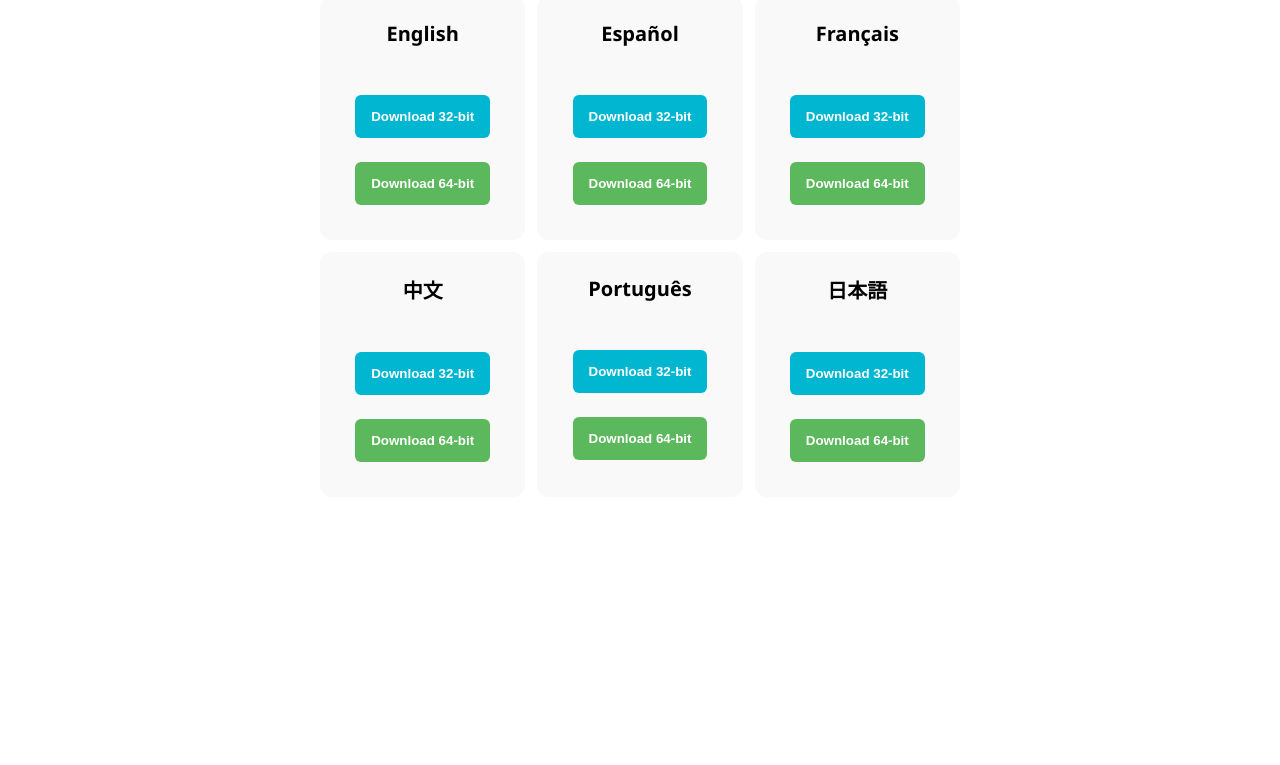
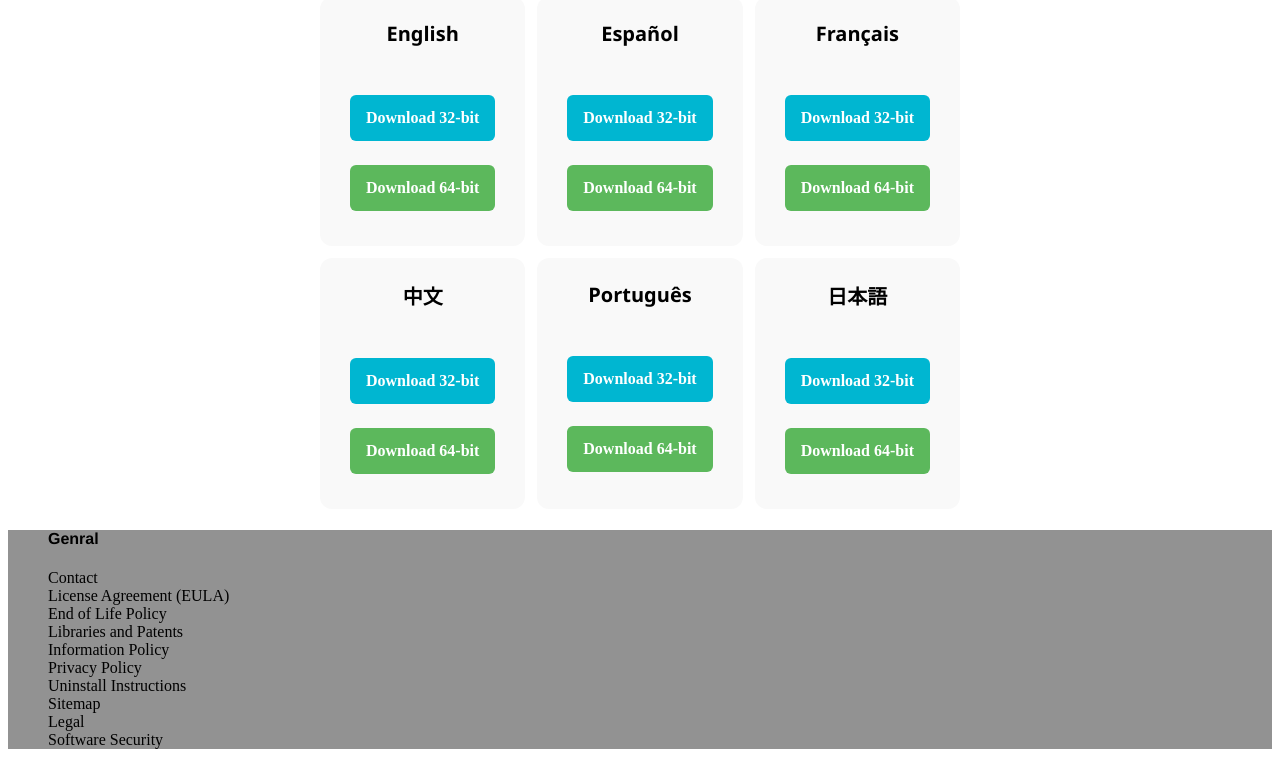
Before and after one commit to DevloperPratikjadhav/UltraEdit-Clone, a plain HTML site: page index.html in a window 1280 px wide. Shown: the part 1094-1859 px from the top of the page. Before the commit the page ends 1599 px from the top, so only its background shows below. Drawn offline with Linux system fonts and the light colour scheme.

Commit message:
updated footer

```diff
--- a/index.html
+++ b/index.html
@@ -113,6 +113,22 @@
             </div>
         </section>
     </main>
+    <footer>
+        <ul class="Genral">
+            <h4 class="heading">Genral</h4>
+            <li><a href="/">Contact</a></li>
+            <li><a href="/">License Agreement (EULA)</a></li>
+            <li><a href="/">End of Life Policy</a></li>
+            <li><a href="/">Libraries and Patents</a></li>
+            <li><a href="/">Information Policy</a></li>
+            <li><a href="/">Privacy Policy</a></li>
+            <li><a href="/">Uninstall Instructions</a></li>
+            <li><a href="/">Sitemap</a></li>
+            <li><a href="/">Legal</a></li>
+            <li><a href="/">Software Security</a></li>
+        </ul>
+
+    </footer>
 </body>
 
 </html>
--- a/style.css
+++ b/style.css
@@ -126,3 +126,24 @@ section span img {
         grid-template-columns: 1fr;
     }
 }
+footer{
+    background-color: rgb(146, 146, 146);
+    position:relative;
+
+}
+ .heading{
+    color: rgb(0, 0, 0);
+   font-family: 'Franklin Gothic Medium', 'Arial Narrow', Arial, sans-serif;
+
+}
+a{
+    list-style: none;
+    text-decoration: none;
+    color: black;
+    font-size: medium;
+    font-family: serif;
+}
+li{
+    list-style: none
+
+}
```
